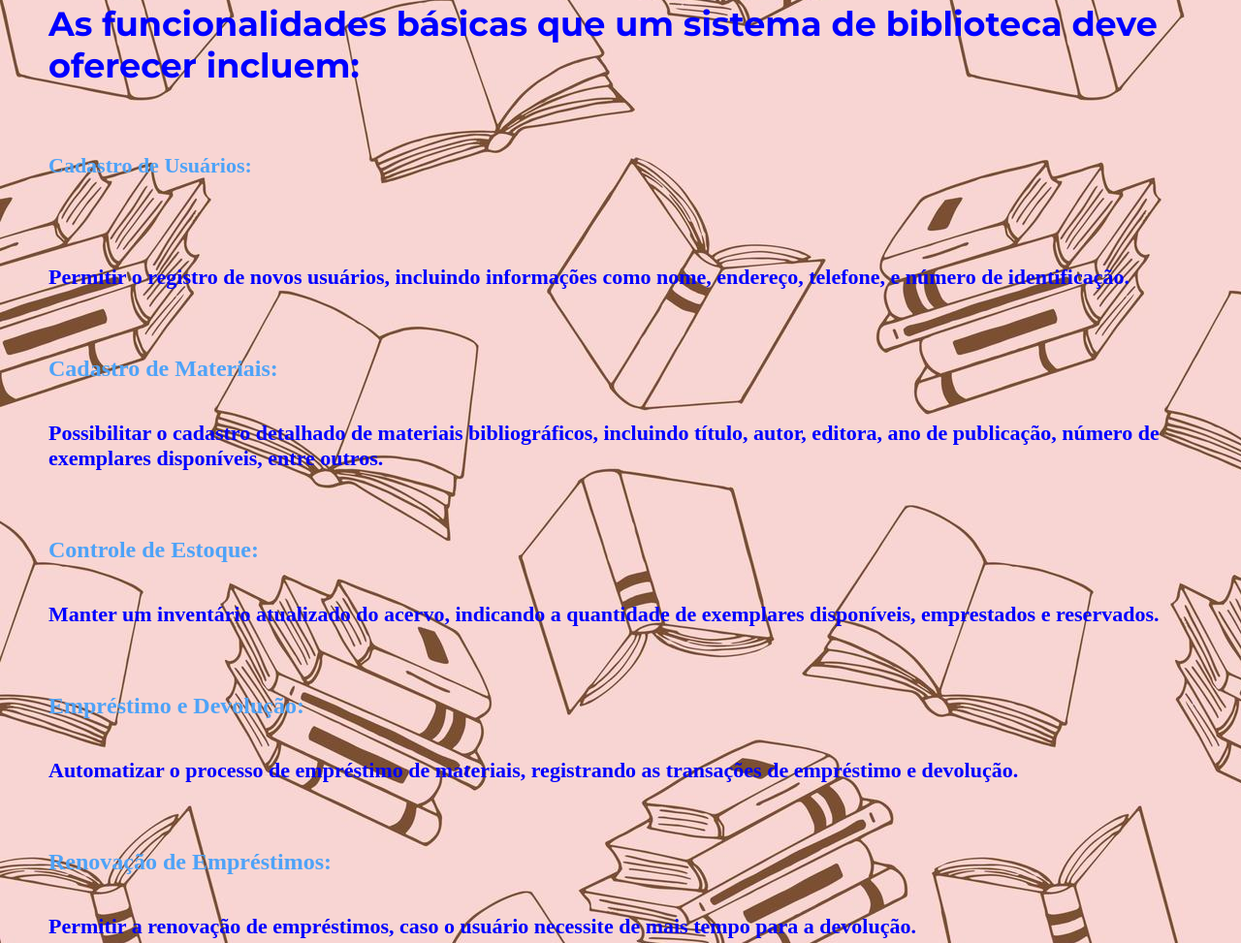
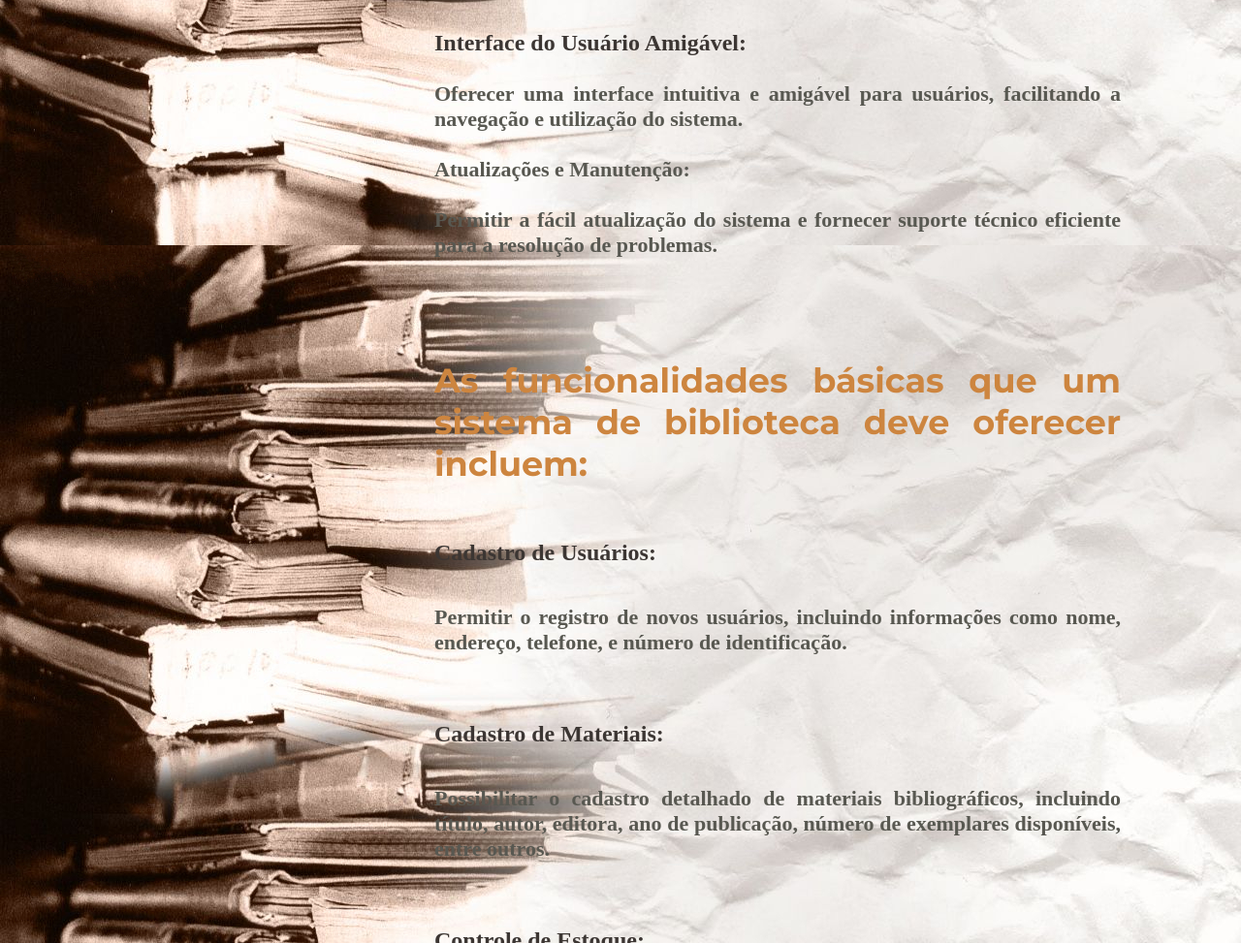
Before and after one commit to tomaspreira08/An-lise-de-Sistemas-0811, a plain HTML site: page index2.html in a window 1280 px wide. Shown: the part 1827-2800 px from the top of the page at 97% size. Drawn offline with Linux system fonts and the light colour scheme.

Commit message:
fundo e cor da letra

```diff
--- a/index2.html
+++ b/index2.html
@@ -12,8 +12,13 @@
 
 <body>
     <center>
-        <h1>Principais requisitos de um sistema de biblioteca</h1>
+        <h1>Sistema de biblioteca</h1>
     </center>
+    <br>
+<div class="gif">
+    <img src="https://2.bp.blogspot.com/-gURvenYXx3Y/TZdX2NHkPMI/AAAAAAAADYQ/0Yw0t3s_6sg/s280/00006337_livro%2Baberto.gif" jsaction="VQAsE" class="sFlh5c pT0Scc iPVvYb" style="max-width: 200px; height: 150px; margin: 0px; width: 200px;" alt="Refugio: Livro aberto" jsname="kn3ccd" data-iml="14268.5">
+</div>
+    <div class="container">
     <h2>Principais Requisitos De Um Sistema De Biblioteca:</h2>
 
     <h3> Permitir o cadastro de usuários, incluindo informações como nome, endereço, número de identificação, entre
@@ -105,50 +110,49 @@
         <h2> As funcionalidades básicas que um sistema de biblioteca deve oferecer incluem:<br></h2>
         <br>
         <div class="cadastro-usuario">
-            <h3>Cadastro de Usuários:</h3><br>
+            Cadastro de Usuários:
         </div>
         <br>
         <h3> Permitir o registro de novos usuários, incluindo informações como nome, endereço, telefone, e número de
             identificação.</h3><br>
         <br>
         <div class="cadastro-materiais">
-            Cadastro de Materiais:</h3><br>
+            Cadastro de Materiais:</h3>
         </div>
         <br>
         <h3>Possibilitar o cadastro detalhado de materiais bibliográficos, incluindo título, autor, editora, ano de
             publicação, número de exemplares disponíveis, entre outros.</h3><br>
         <br>
         <div class="controlo-estoque">
-            Controle de Estoque:<br>
+            Controle de Estoque:
         </div>
         <br>
         <h3>Manter um inventário atualizado do acervo, indicando a quantidade de exemplares disponíveis, emprestados e
-            reservados.</h3><br>
+            reservados.</h3>
         <br>
         <div class="emprestimo-devolição">
-            Empréstimo e Devolução:<br>
+            Empréstimo e Devolução:
         </div>
         <br>
         <h3>Automatizar o processo de empréstimo de materiais, registrando as transações de empréstimo e devolução.</h3>
         <br>
-        <br>
         <div class="renovação-emprestimo">
-            Renovação de Empréstimos:<br>
+            Renovação de Empréstimos:
         </div>
         <br>
         <h3>Permitir a renovação de empréstimos, caso o usuário necessite de mais tempo para a devolução.</h3><br>
         <br>
         <div class="resrevas">
-            Reservas:<br>
+            Reservas:
         </div>
         <br>
         <h3>Permitir que os usuários reservem materiais que estão atualmente emprestados por outros usuários.</h3><br>
         <br>
         <div class="busca-recuperação-informações">
-            Busca e Recuperação de Informações:</h3><br>
+            Busca e Recuperação de Informações:</h3>
         </div>
         <br>
-        <h3>Oferecer uma interface de busca eficiente para localizar materiais no acervo.<br>
+        <h3>Oferecer uma interface de busca eficiente para localizar materiais no acervo.
             <br>
             <div class="avisos-automáticos">
                 Avisos Automáticos:
@@ -156,45 +160,46 @@
     </div>
     <br>
     <h3>Emitir avisos automáticos aos usuários sobre datas de devolução iminente, reservas disponíveis, e quaisquer
-        outras informações relevantes.</h3><br>
+        outras informações relevantes.</h3>
     <br>
     <div class="controle-multas-taxas">
-        Controle de Multas e Taxas:</h3><br>
+        Controle de Multas e Taxas:</h3>
     </div>
     <br>
     <h3>Registrar e gerenciar multas por atraso na devolução de materiais, garantindo uma integração eficiente com
-        sistemas de gerenciamento financeiro.</h3><br>
+        sistemas de gerenciamento financeiro.</h3>
     <br>
     <div class="relatório-simples">
-        Relatórios Simples:<br>
+        Relatórios Simples:
     </div>
     <br>
-    <h3>Gerar relatórios básicos, como listas de materiais emprestados, materiais mais populares, etc.</h3><br>
+    <h3>Gerar relatórios básicos, como listas de materiais emprestados, materiais mais populares, etc.</h3>
     <br>
     <div class="segurança">
-        Segurança:<br>
+        Segurança:
     </div>
     <br>
-    <h3>Implementar mecanismos de autenticação para garantir o acesso apenas a usuários autorizados.</h3><br>
+    <h3>Implementar mecanismos de autenticação para garantir o acesso apenas a usuários autorizados.</h3>
     <br>
     <div class="interface-usuario-amigavel">
-        Interface do Usuário Amigável:<br>
+        Interface do Usuário Amigável:
     </div>
     <br>
-    <h3>Oferecer uma interface intuitiva e fácil de usar para usuários e bibliotecários.</h3><br>
+    <h3>Oferecer uma interface intuitiva e fácil de usar para usuários e bibliotecários.</h3>
     <br>
     <div class="backup-recuperação">
-        Backup e Recuperação:<br>
+        Backup e Recuperação:
     </div>
     <br>
-    <h3>Implementar políticas de backup regular para garantir a segurança e integridade dos dados.</h3><br>
+    <h3>Implementar políticas de backup regular para garantir a segurança e integridade dos dados.</h3>
     <br>
     <div class="personalização-perfis-usuario">
-        Personalização de Perfis de Usuário:<br>
+        Personalização de Perfis de Usuário:
     </div>
     <br>
     <h3>Permitir que usuários tenham perfis personalizados e acessem históricos de empréstimos, reservas e multas.</h3>
     </div>
+</div>
 </body>
 
 </html>
--- a/style.css
+++ b/style.css
@@ -5,12 +5,22 @@ body {
     margin-top: 50px;
     margin-left: 50px;
     margin-right: 50px;
-    background-image: url(background-luaivros.jpg);
-    color: blue;
+    background-image: url(76f29b8fc0240d31e41178cf4856aae8.jpg);
+    text-align: right;
+    color: #585851;
+}
+.container {
+    width: 60%; /* Ajuste a largura conforme necessário */
+    margin: -100px; /* Centralizar a caixa na tela */
+    margin-right: -150px;
+    background-color:rgba(255, 255, 255, .0); /* Adicionar uma cor de fundo se desejar */
+    text-align: justify;
+    padding: 20px; /* Adicionar algum espaço interno */
+    float: right;
 }
 
 h1 {
-    font-size: 60px;
+    font-size: 70px;
     animation: mudarCor 5s infinite;
     font-family: 'Great Vibes', cursive;
 }
@@ -18,6 +28,7 @@ h1 {
 h2 {
     font-family: 'Montserrat', sans-serif;
     font-size: 35px;
+    color:#cd853f ;
 }
 h3{
     font-family: 'Crimson Text', serif;
@@ -34,11 +45,11 @@ h3{
     font-size: 22px;
 }
 @keyframes mudarCor {
-    0%, 100% { color: rgb(255, 0, 0); } /* Inicia e termina com a cor vermelha */
-    25% { color: green; }
-    50% { color: purple; }
-    75% { color: blue; }
-    90% { color: yellow; }
+    0%, 100% { color: #ff7f50; } /* Inicia e termina com a cor vermelha */
+    25% { color: #d2691e; }
+    50% { color: #cd853f; }
+    75% { color: #ff8c00; }
+    90% { color: #8b4513; }
 }
 
 .cadastro-de-materiais,
@@ -66,6 +77,11 @@ h3{
 .personalização-perfis-usuario {
     font-size: 24px; /* Tamanho de fonte maior para os tópicos dentro das divs */
     font-weight: bold; /* Texto em negrito */
-    color: #4ea3f8; /* Cor do texto (ajuste conforme necessário) */
+    color: #3C3633; /* Cor do texto (ajuste conforme necessário) */
     margin-top: 10px; /* Espaço superior para separar os tópicos */
 }
+.gif{
+    float: right;
+    margin: 2px;
+    margin-top: -150px;
+}
```
Also changed, not shown: 76f29b8fc0240d31e41178cf4856aae8.jpg (added), OIP.jpg (added), arton154159.jpg (added), iStock-689785084 (1).jpg (added).
